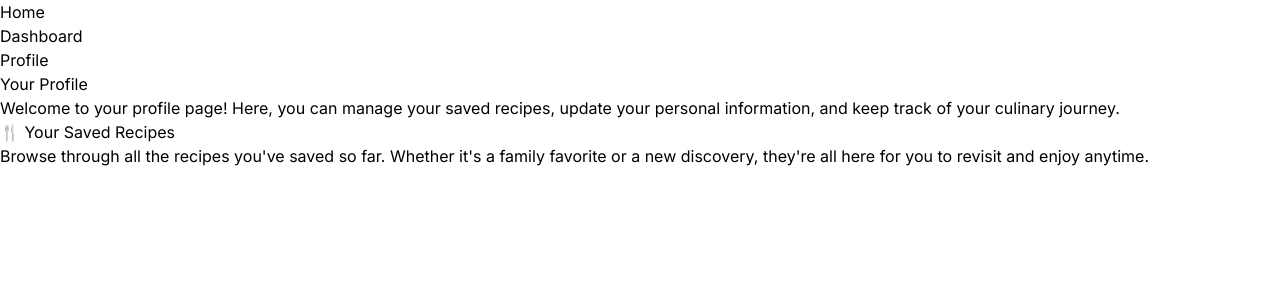
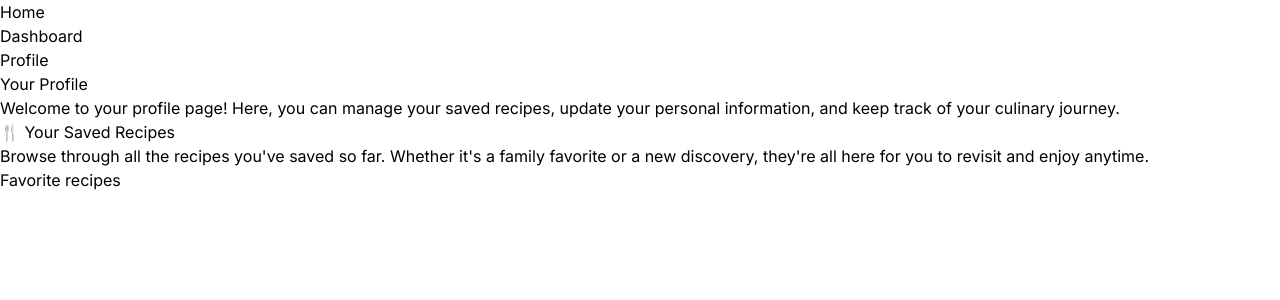
Before and after one commit to romanmicuda/recipe-manager-app, a Next.js app: page /dashboard/profile in a window 1280 px wide. Shown: the top 300 px of the page. Built offline with nearby package versions, Linux system fonts and the light colour scheme.

Commit message:
refactor(ui): extract FavoriteRecipes component from div

```diff
--- /dev/null
+++ b/src/app/components/FavoriteRecipes.tsx
@@ -0,0 +1,19 @@
+import React from "react";
+import RecipeCardList from "./RecipeCardList";
+import { Recipe } from "@/types";
+
+export interface FavoriteRecipesProps {
+  favoriteRecipes: Recipe[];
+}
+const FavoriteRecipes: React.FC<FavoriteRecipesProps> = ({
+  favoriteRecipes,
+}) => {
+  return (
+    <div>
+      <h1>Favorite recipes</h1>
+      <RecipeCardList recipes={favoriteRecipes} />
+    </div>
+  );
+};
+
+export default FavoriteRecipes;
--- a/src/app/dashboard/profile/page.tsx
+++ b/src/app/dashboard/profile/page.tsx
@@ -5,6 +5,8 @@ import { deleteRecipe } from "@/redux/recipeSlice";
 import { ProfileProps, Recipe } from "@/types";
 import React from "react";
 import RecipeCardList from "@/app/components/RecipeCardList";
+import FavoriteRecipes from "@/app/components/FavoriteRecipes";
+import CustomRecipes from "@/app/components/CustomRecipes";
 
 export const Profile: React.FC<ProfileProps> = () => {
   const favoriteRecipes = useSelector(
@@ -28,8 +30,7 @@ export const Profile: React.FC<ProfileProps> = () => {
           revisit and enjoy anytime.
         </p>
       </section>
-
-      <RecipeCardList recipes={favoriteRecipes} />
+      <FavoriteRecipes favoriteRecipes={favoriteRecipes} />
     </div>
   );
 };
```
